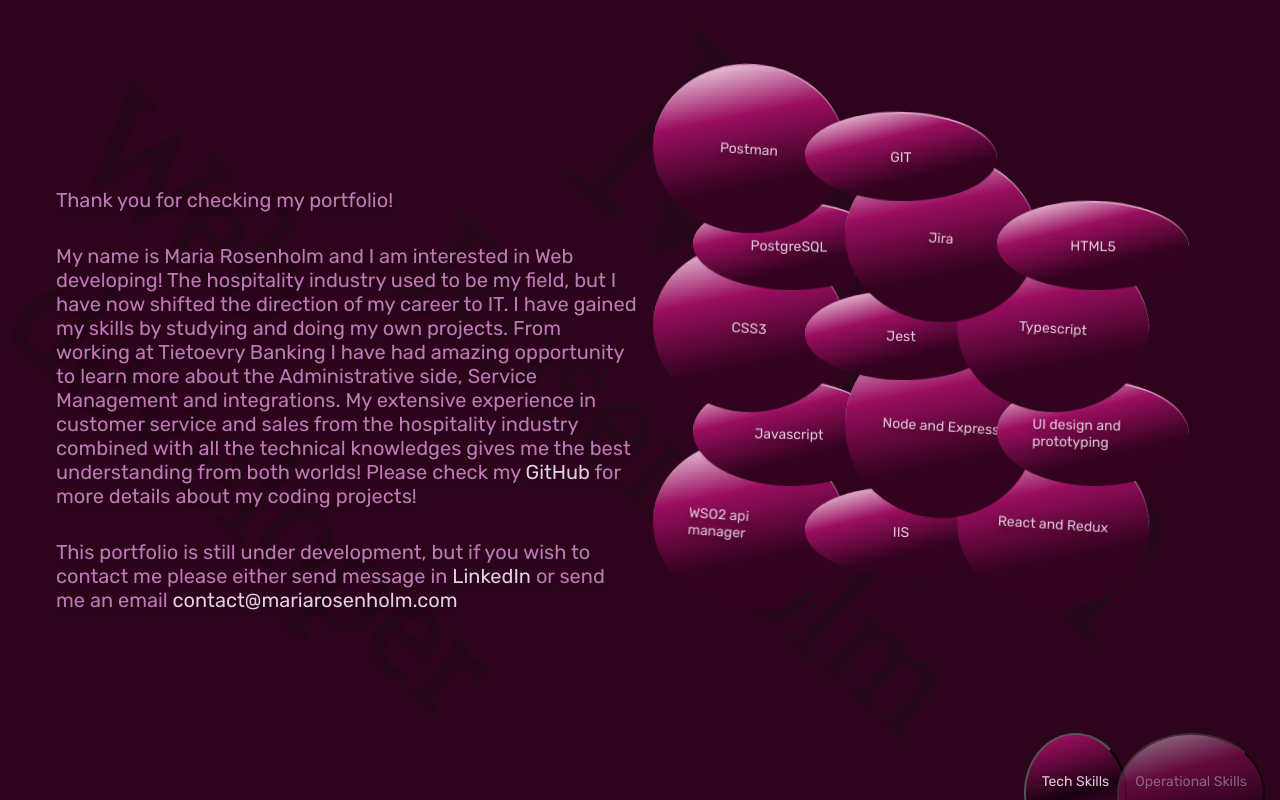
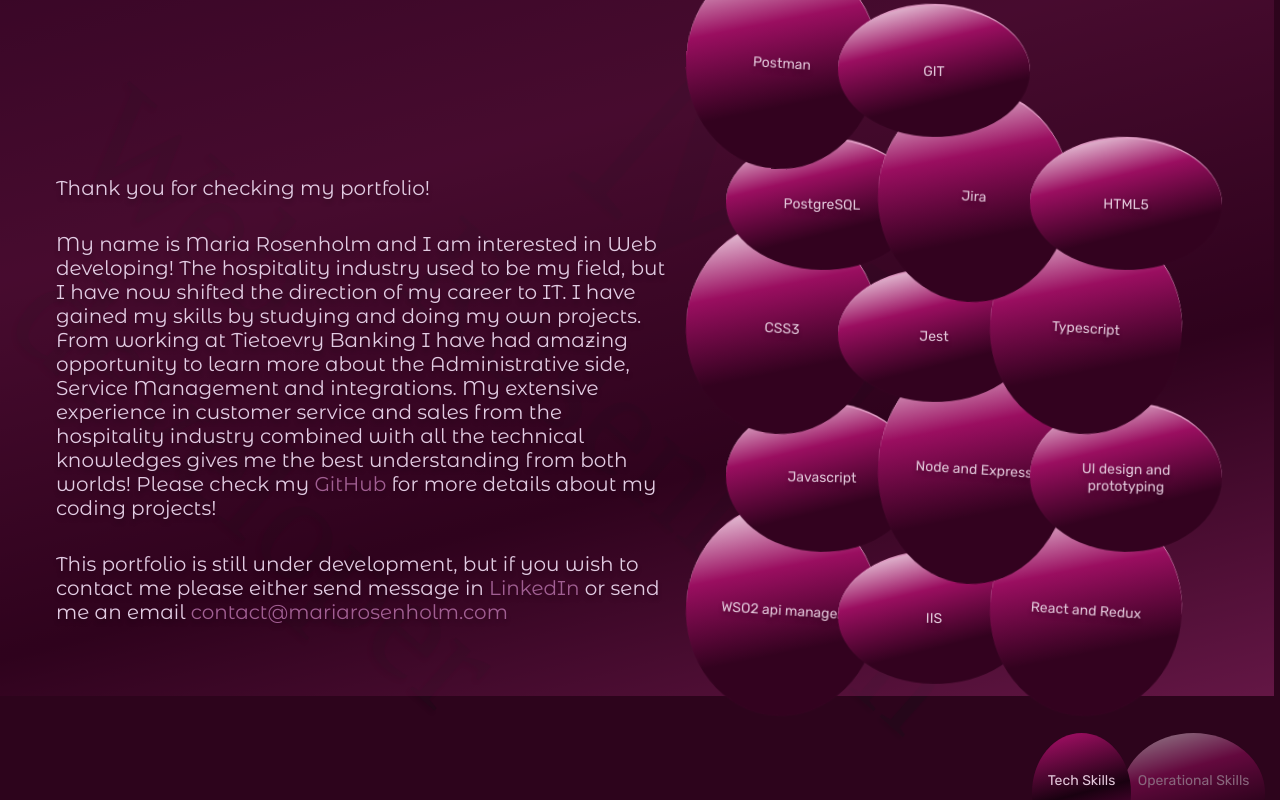
Before and after one commit to MariaRosenholm/portfolio, a React (Create React App) app: page / in a window 1280 px wide. Built offline with nearby package versions, Linux system fonts and the light colour scheme; a web font is replaced by a local one.

Commit message:
skills part animations updated

```diff
--- a/public/index.html
+++ b/public/index.html
@@ -7,6 +7,7 @@
       href="https://fonts.googleapis.com/css2?family=Zilla+Slab+Highlight&display=swap"
       rel="stylesheet"
     />
+    <link href="https://fonts.googleapis.com/css2?family=Montserrat+Alternates:ital,wght@0,100;0,200;0,300;0,400;0,500;0,600;0,700;0,800;0,900;1,100;1,200;1,300;1,400;1,500;1,600;1,700;1,800;1,900&display=swap" rel="stylesheet">
     <link href="https://fonts.googleapis.com/css2?family=Rubik:ital,wght@0,300..900;1,300..900&family=Zen+Dots&display=swap" rel="stylesheet">
     <meta charset="utf-8" />
     <link rel="icon" href="%PUBLIC_URL%/favicon.ico" />
--- a/src/Components/details.js
+++ b/src/Components/details.js
@@ -24,6 +24,7 @@ const Details = () => {
   return (
     <div className="details">
       <div  id="contact">
+        <div id="backgroud" ></div>
       <p>Thank you for checking my portfolio! </p>
       <p>
 
--- a/src/index.css
+++ b/src/index.css
@@ -3,6 +3,11 @@
   padding: 0;
   box-sizing: border-box;
   scroll-behavior: smooth;
+}
+
+html, body {
+  height: 100vh;
+  width: 100vw;
 }
 
 #root{
@@ -122,7 +127,7 @@ a {
   font-optical-sizing: auto;
   font-weight: 400;
   font-style: normal;
-  color: rgb(190, 122, 181);
+  color: rgb(226, 204, 227);
 }
 
 #buttons{
@@ -139,6 +144,7 @@ button{
   padding: 2vh;
   height: 15vh;
   padding-bottom: 5vh;
+  border: none;
   border-radius: 50%;
   background: linear-gradient(165deg,white, rgb(154, 14, 96), rgb(51, 2, 31), rgb(51, 2, 31));
   margin: -2%;
@@ -159,6 +165,7 @@ button:hover{
 .clicked{
   opacity: 100%;
   background: linear-gradient(165deg, rgb(176, 16, 109), rgb(25, 1, 16), rgb(153, 5, 96));
+  z-index: 10;
 }
 
 #skills{
@@ -168,6 +175,7 @@ button:hover{
   display: flex;
   flex-wrap:wrap-reverse;
   width: 350rem;
+  height: 85vh;
   margin-bottom: 10vh;
 }
 
@@ -183,6 +191,10 @@ button:hover{
   display: flex;
   justify-content: center;
   align-items: center;
+}
+
+#skills p{
+  text-align: center;
 }
 
 #skills div:nth-child(odd){
@@ -207,13 +219,16 @@ button:hover{
 }
 
 #contact{
-  height: 80%;
+  height: 100%;
   display:flex;
   justify-content:center;
   align-items: left;
   flex-direction: column;
   padding: 2em;
   font-size: 20px;
+  font-family: "Montserrat Alternates", sans-serif;
+  font-weight: 400;
+  font-style: normal;
   z-index: 1;
   overflow-y: scroll;
 }
@@ -223,15 +238,29 @@ button:hover{
  animation-iteration-count:initial;
  animation-name: opa;
  margin: 2vh;
+ z-index: 3;
+}
 
+#backgroud{
+  height: 100vh;
+  width: 100%;
+  background: linear-gradient(
+    165deg,rgb(65, 8, 47), rgb(100, 20, 67), rgb(51, 2, 31), rgb(157, 42, 111));
+  opacity: 50%;
+  position: fixed;
+  bottom: 13vh;
+  z-index: 1;
+  animation-duration: 6s;
+  animation-iteration-count:initial;
+  animation-name: slideRight;
 }
 
 #link{
- color: rgb(226, 208, 225);
+ color: rgb(161, 95, 147);
 }
 
 #link:hover{
-  color: rgb(182, 55, 161);
+  color: rgb(102, 16, 86);
 }
 
 #menuWrapper {
@@ -316,6 +345,29 @@ button:hover{
   }
 }
 
+@keyframes slideRight {
+  0%{
+    position: fixed;
+    opacity: 0%;
+    height: 0%;
+  }
+  50%{
+    position: fixed;
+    opacity: 0%;
+    height: 0%;
+  }
+  60%{
+    position: fixed;
+    right: 30%;
+    height: 30%;
+  }
+  100%{
+    position: fixed;
+    right: 0%;
+    height: 100%;
+  }
+}
+
 @keyframes opa {
   70%{
     opacity: 0%;
```
